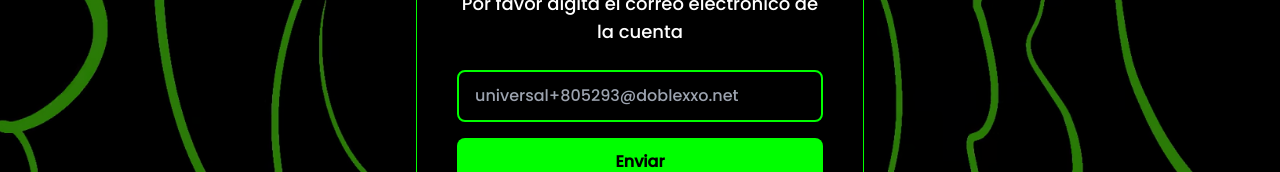
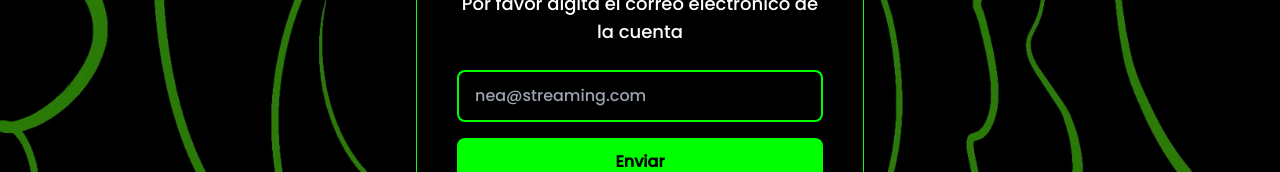
Before and after one commit to FabianEspitia-it/nea_streaming_frontend, a Next.js app: page /universal_activation_code in a window 1280 px wide. Shown: the part 314-486 px from the top of the page. Built offline with nearby package versions, Linux system fonts and the light colour scheme.

Commit message:
fix: update placeholder email in UniversalActivationCode component

```diff
--- a/src/app/universal_activation_code/page.tsx
+++ b/src/app/universal_activation_code/page.tsx
@@ -98,7 +98,7 @@ export default function UniversalActivationCode() {
               <input
                 className="border-2 border-[#00FF00] focus:outline-none bg-black text-white placeholder-gray-400 rounded-lg px-4 py-3 w-full transition"
                 type="email"
-                placeholder="universal+805293@doblexxo.net"
+                placeholder="nea@streaming.com"
                 required
                 value={email}
                 onChange={(event) => setEmail(event.target.value)}
```
